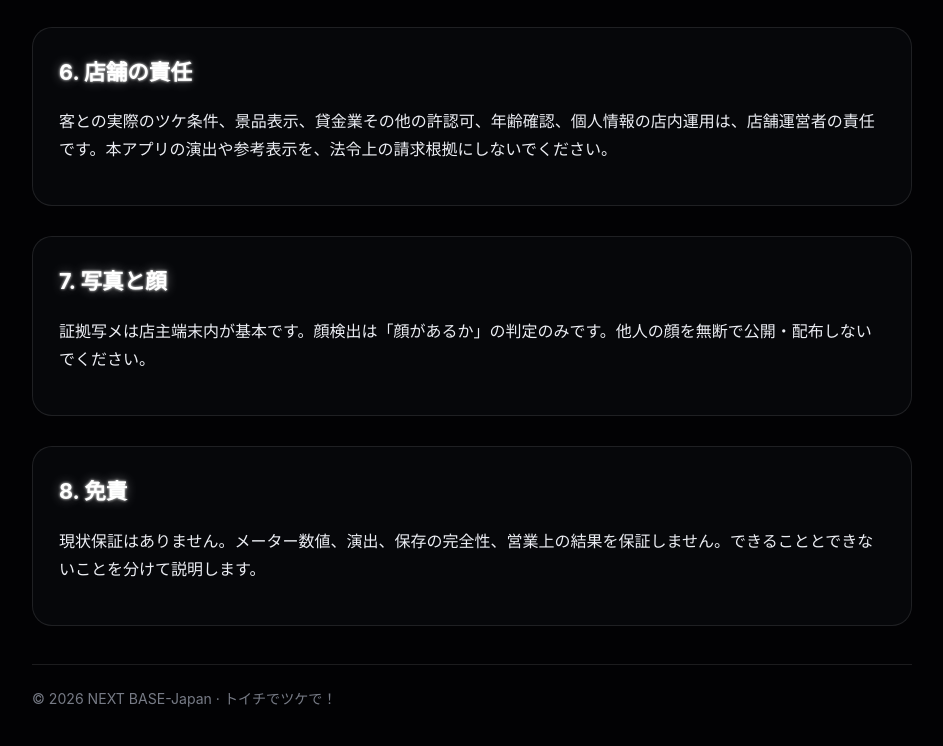
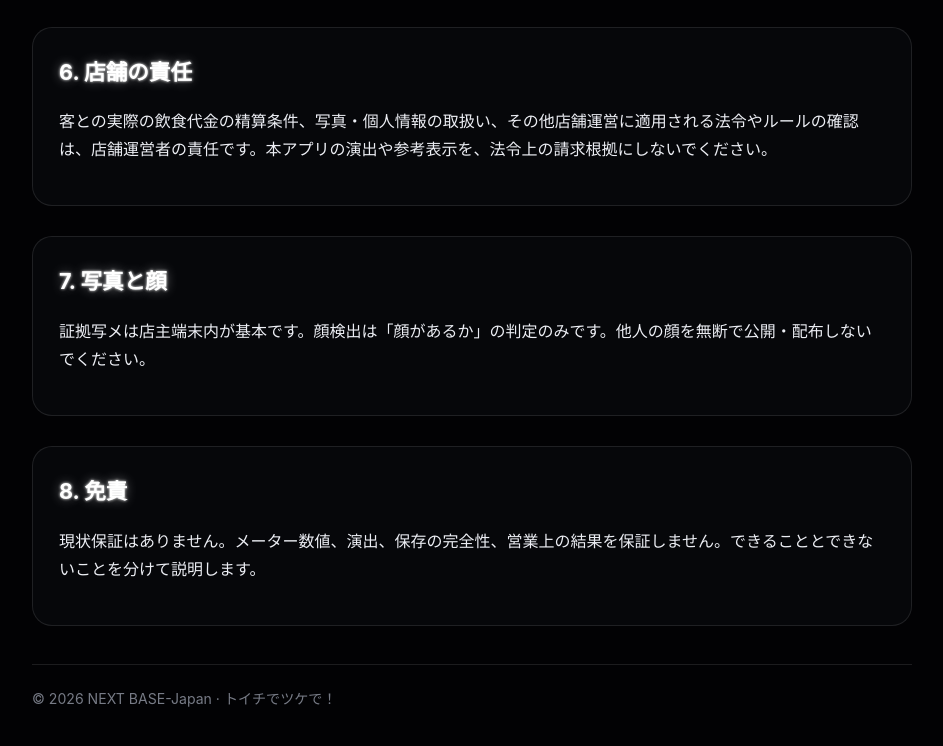
Before and after one commit to NextBase-One-HA/nextbase-world, a plain HTML site: page public-toichi-terms.html in a window 1280 px wide. Shown: the part 1757-2503 px from the top of the page, without its empty margins (168-1111 px from the left). Drawn offline with Linux system fonts and the light colour scheme.

Commit message:
Remove finance-adjacent wording from Toichi terms section 6.

```diff
--- a/public-toichi-terms.html
+++ b/public-toichi-terms.html
@@ -31,7 +31,7 @@
 <section class="section"><h2>5. 料金</h2><p>自動更新の月額サブスクリプションです。参考価格は <strong>月額 980円（税込表示は Apple 画面に従う）</strong>。画面に出る Apple の価格・通貨・税が取引の正です。製品ID: <strong>com.nextbase.toichitsuke.premium.monthly</strong>。</p>
 <p>支払いは Apple アカウント経由のみ。期間終了前に Apple の設定で解約しない限り自動更新されます。復元はアプリ内の「購入を復元」から行えます。</p></section>
 
-<section class="section"><h2>6. 店舗の責任</h2><p>客との実際のツケ条件、景品表示、貸金業その他の許認可、年齢確認、個人情報の店内運用は、店舗運営者の責任です。本アプリの演出や参考表示を、法令上の請求根拠にしないでください。</p></section>
+<section class="section"><h2>6. 店舗の責任</h2><p>客との実際の飲食代金の精算条件、写真・個人情報の取扱い、その他店舗運営に適用される法令やルールの確認は、店舗運営者の責任です。本アプリの演出や参考表示を、法令上の請求根拠にしないでください。</p></section>
 
 <section class="section"><h2>7. 写真と顔</h2><p>証拠写メは店主端末内が基本です。顔検出は「顔があるか」の判定のみです。他人の顔を無断で公開・配布しないでください。</p></section>
 
```
